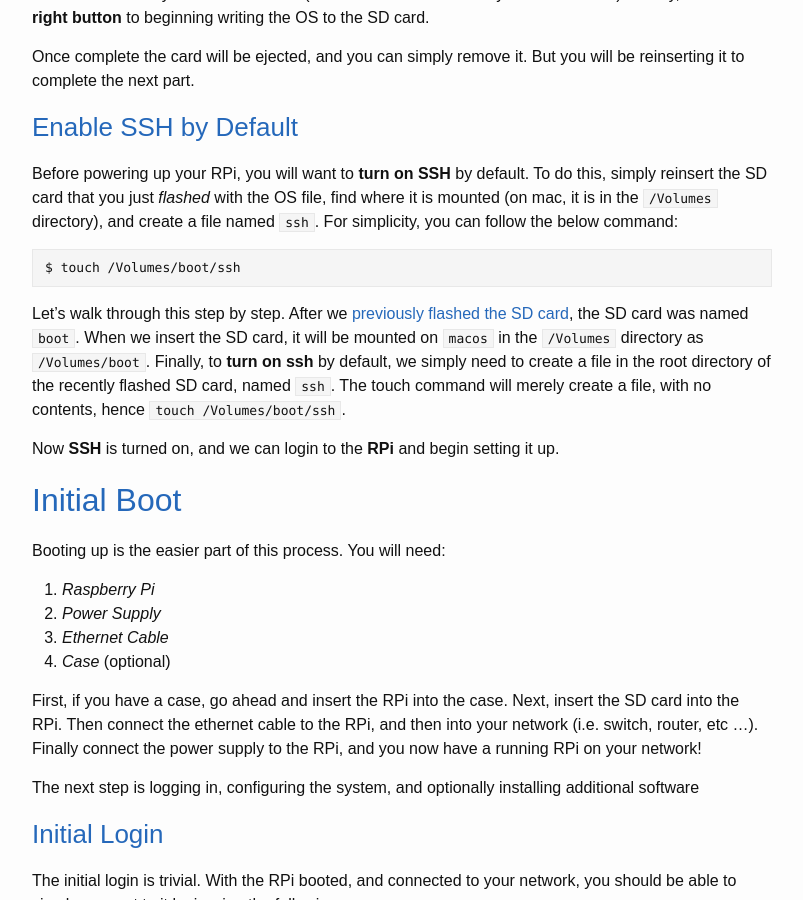
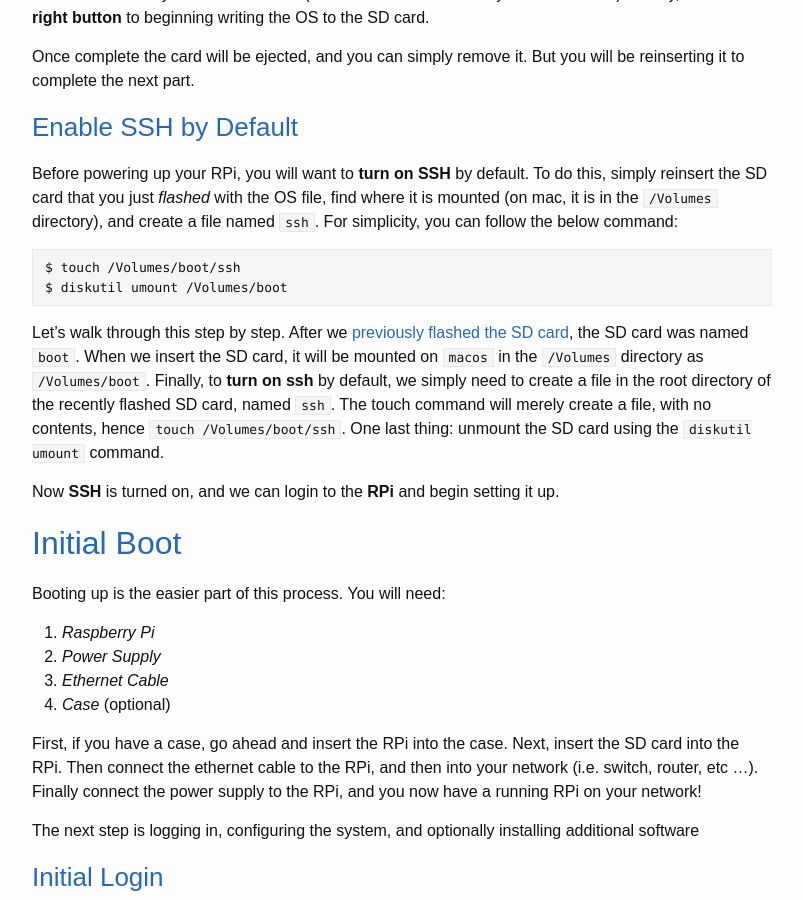
Before and after one commit to RagingTiger/RagingTiger.github.io, a Jekyll site: the page built from _posts/2018-06-19-rpi-init-setup.md, in a window 1280 px wide and 900 px high, scrolled down 2135 px. Shown: the whole window, without its empty margins (238-1041 px from the left). Built offline with Jekyll 4.4.1, drawn with Linux system fonts in a browser that asks for light colours.

Commit message:
Added command to unmount sd card

````diff
--- a/_posts/2018-06-19-rpi-init-setup.md
+++ b/_posts/2018-06-19-rpi-init-setup.md
@@ -64,6 +64,7 @@ where it is mounted (on mac, it is in the `/Volumes` directory), and create a
 file named `ssh`. For simplicity, you can follow the below command:
 ```
 $ touch /Volumes/boot/ssh
+$ diskutil umount /Volumes/boot
 ```
 
 Let's walk through this step by step. After we
@@ -72,7 +73,8 @@ we insert the SD card, it will be mounted on `macos` in the `/Volumes` directory
 as `/Volumes/boot`. Finally, to **turn on ssh** by default, we simply need to
 create a file in the root directory of the recently flashed SD card, named
 `ssh`. The touch command will merely create a file, with no contents, hence
-`touch /Volumes/boot/ssh`.
+`touch /Volumes/boot/ssh`. One last thing: unmount the SD card using the
+`diskutil umount` command.
 
 Now **SSH** is turned on, and we can login to the **RPi** and begin setting it
 up.
````
